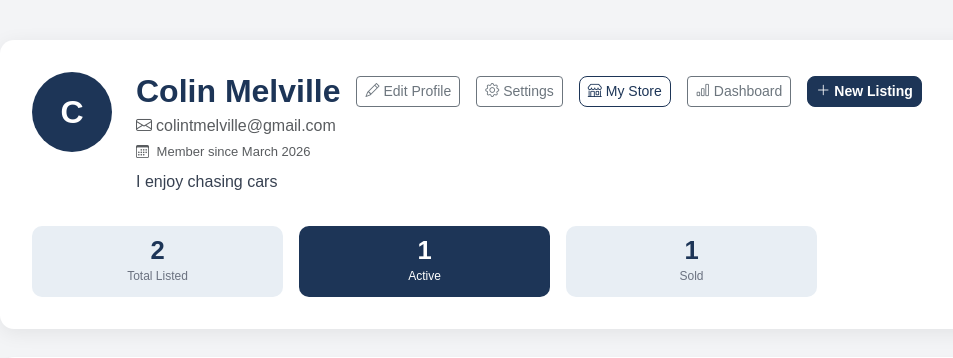
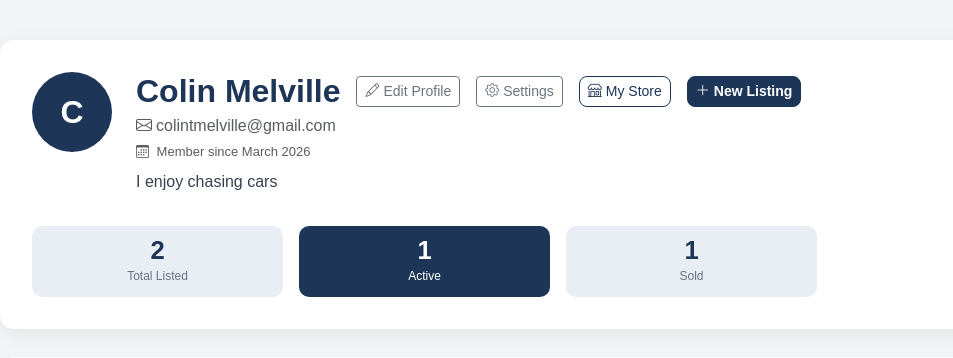
Before and after one commit to joakee/cits3403-project, a Flask app: page /user/1 in a window 1280 px wide. Shown: the part 63-421 px from the top of the page, without its empty margins (82-1035 px from the left). Run offline with Flask 3, Linux system fonts and the light colour scheme; a user stored in the database is signed in; data comes from the database, SQL or seed files in the repository; data that the repository does not hold is empty; some libraries are stand-ins or nearby versions.

Commit message:
refactor: remove store dashboard link from user profile view

```diff
--- a/app/templates/profile/view.html
+++ b/app/templates/profile/view.html
@@ -37,9 +37,6 @@
                     {% if profile_user.is_store %}
                         <a href="{{ url_for('store.storefront', user_id=profile_user.id) }}" class="btn btn-outline-primary btn-sm">
                             <i class="bi bi-shop me-1"></i>My Store
-                        </a>
-                        <a href="{{ url_for('store.dashboard') }}" class="btn btn-outline-secondary btn-sm">
-                            <i class="bi bi-bar-chart me-1"></i>Dashboard
                         </a>
                     {% else %}
                         <a href="{{ url_for('store.setup') }}" class="btn btn-outline-primary btn-sm">
```
